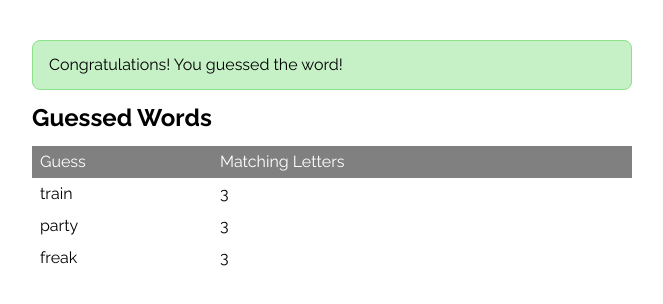
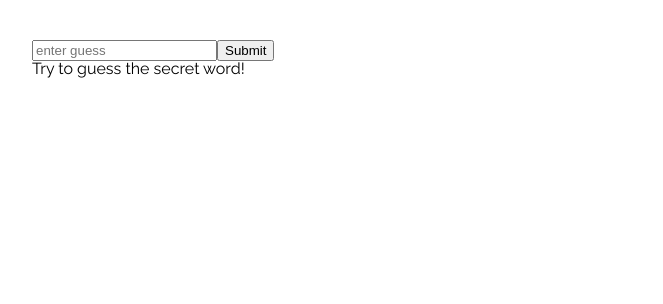
Before and after one commit to stubbystudios-zz/jotto, a React (Create React App) app: page / in a window 1280 px wide. Shown: the top 304 px of the page, without its empty margins (308-971 px from the left). Built offline with nearby package versions, Linux system fonts and the light colour scheme.

Commit message:
Connect App component and tests

```diff
--- a/src/App.jsx
+++ b/src/App.jsx
@@ -1,22 +1,26 @@
 import React, { Component } from 'react';
+import { connect } from 'react-redux';
+import { getSecretWord } from './actions/actions';
 import Congrats from './Congrats/Congrats';
 import GuessedWords from './GuessedWords/GuessedWords';
+import Input from './Input/Input';
 
 class App extends Component {
   render() {
     return (
       <div className="App">
         <div className="container">
-          <Congrats success={true} />
-          <GuessedWords guessedWords={[
-            { guessedWord: 'train', letterMatchCount: 3 },
-            { guessedWord: 'party', letterMatchCount: 3 },
-            { guessedWord: 'freak', letterMatchCount: 3 },
-          ]} />
+          <Congrats success={this.props.success} />
+          <Input />
+          <GuessedWords guessedWords={this.props.guessedWords} />
         </div>
       </div>
     );
   }
 }
 
-export default App;
+const mapStateToProps = (state) => {
+  const { success, guessedWords, secretWord } = state;
+  return { success, guessedWords, secretWord };
+}
+export default connect(mapStateToProps, { getSecretWord })(App);
```
Also changed, not shown: 1 other file (tests, documents, lock files or other folders).
